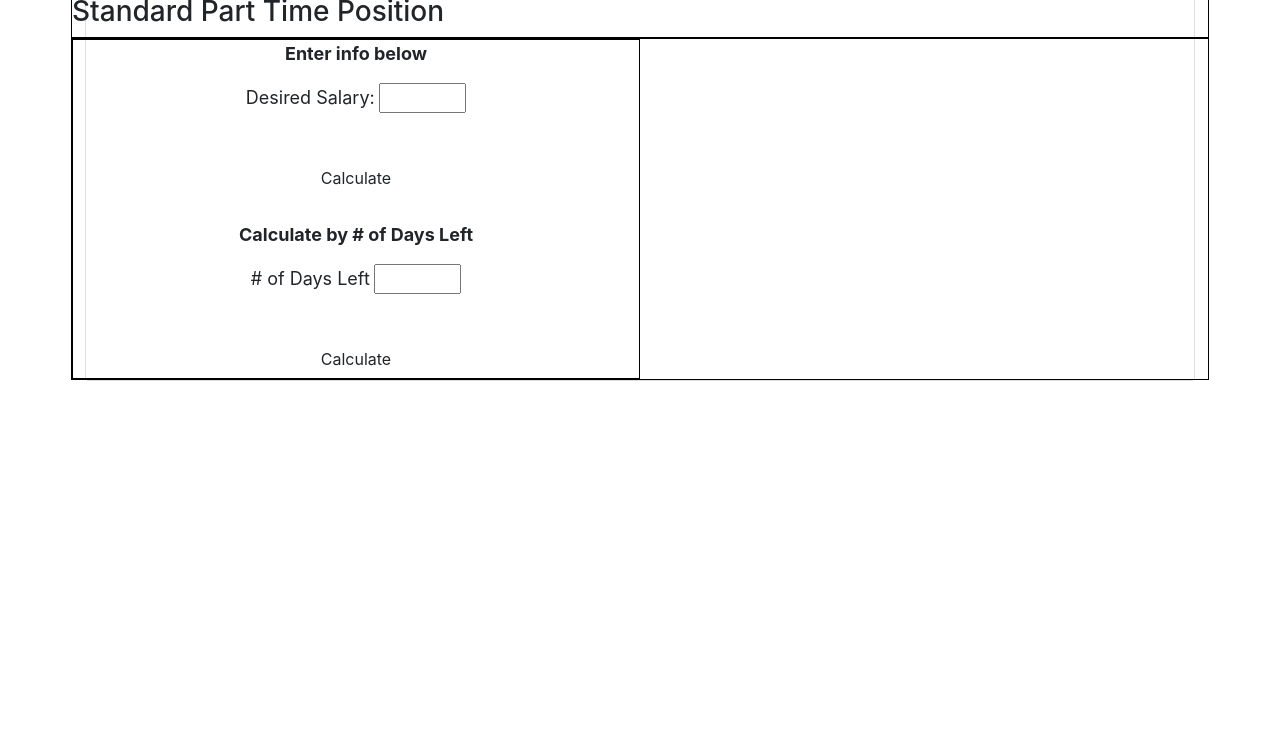
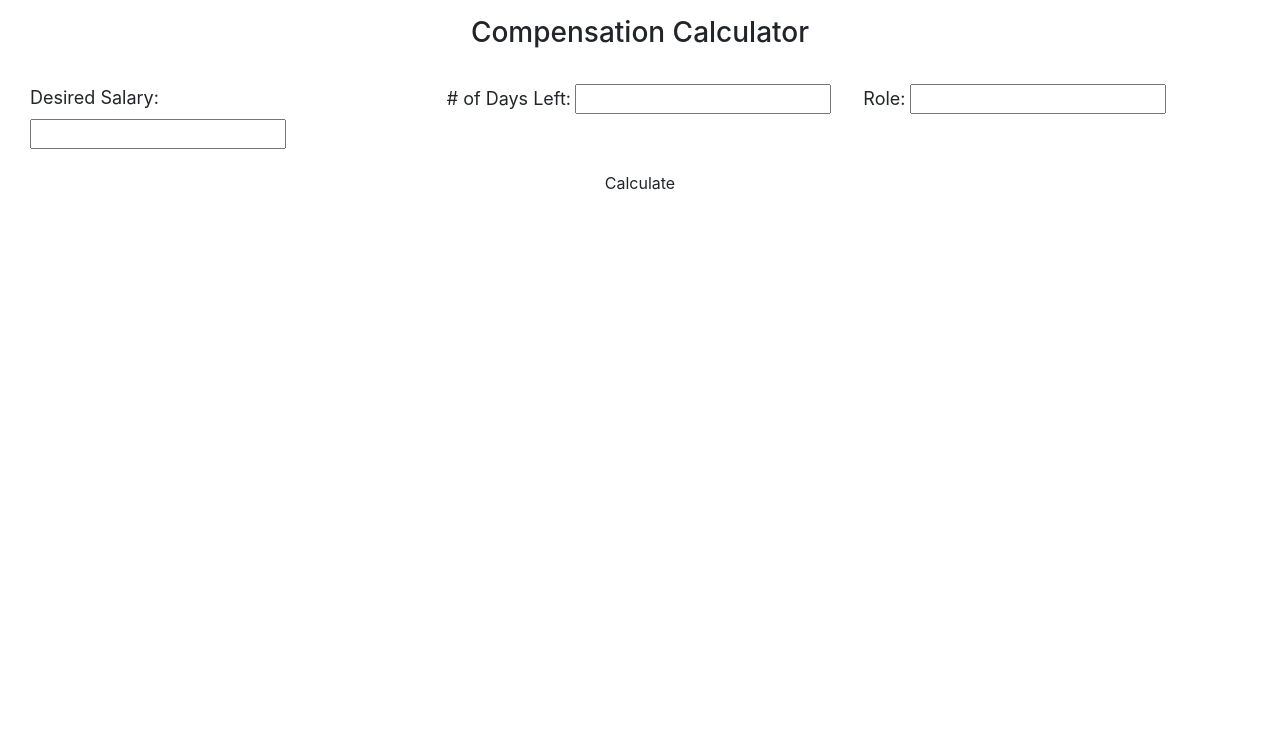
Before and after one commit to learicist/Trilogy-Comp-Calc, a plain HTML site: page index.html in a window 1280 px wide. Shown: the part 55-800 px from the top of the page. Drawn offline with nearby package versions, Linux system fonts and the light colour scheme.

Commit message:
added third field, arranged CSS

```diff
--- a/index.html
+++ b/index.html
@@ -13,50 +13,47 @@
 			integrity="sha384-ggOyR0iXCbMQv3Xipma34MD+dH/1fQ784/j6cY/iJTQUOhcWr7x9JvoRxT2MZw1T"
 			crossorigin="anonymous">
 		<script
-			src="https://stackpath.bootstrapcdn.com/bootstrap/4.3.1/js/bootstrap.min.js"
-			integrity="sha384-JjSmVgyd0p3pXB1rRibZUAYoIIy6OrQ6VrjIEaFf/nJGzIxFDsf4x0xIM+B07jRM"
+			src="https://code.jquery.com/jquery-3.4.1.js"
+			integrity="sha256-WpOohJOqMqqyKL9FccASB9O0KwACQJpFTUBLTYOVvVU="
 			crossorigin="anonymous">
 		</script>
 		<script
-			src="https://code.jquery.com/jquery-3.4.1.js"
-			integrity="sha256-WpOohJOqMqqyKL9FccASB9O0KwACQJpFTUBLTYOVvVU="
+			src="https://stackpath.bootstrapcdn.com/bootstrap/4.3.1/js/bootstrap.min.js"
+			integrity="sha384-JjSmVgyd0p3pXB1rRibZUAYoIIy6OrQ6VrjIEaFf/nJGzIxFDsf4x0xIM+B07jRM"
 			crossorigin="anonymous">
 		</script>
 	</head>
 
 	<body>
-		<div class="container">
-			<div class="row">
+		<div class="container-fluid">
+			<div id="topRow" class="row">
 				<div id="getDate">
-					<h2 id="date"></h3>
+					<h2 id="date"></h2>
 				</div>
 			</div>
 
-			<div class="card" id="partTime">
-				<div class="row calc-heading">
-					<h3><span class="sop-heading">Standard Part Time Position</span></h3>
+
+			<div class="row calc-heading" id="headingRow">
+				<h3><span class="sop-heading">Compensation Calculator</span></h3>
 			</div>
 			<div class="row">
-					<div class="col-6" id="btnHouse">
-						<p><strong>Enter info below</strong></p>
-						<div class="form-group">
+				<div class="col-sm-12" id="btnHouse">
+					<div class="col-sm-4">
 						<label>Desired Salary: </label>
-							<input type="number" name="desiredSalary" id="desiredSalary" min="1" max="72">
+						<input type="number" name="desiredSalary" id="desiredSalary">
 					</div>
-						<br>
-						<button id="calculateByDesiredSalary" class="btn calcBtn">Calculate</button>
 
-						<br>
-						<br>
+					<div class="col-sm-4">
+						<label># of Days Left:</label>
+						<input type="number" name="remainingClasses" id="remainingClasses">
+					</div>
 
-						<p><strong>Calculate by # of Days Left</strong></p>
-						<div class="form-group input-field inline calcInput">
-							<label># of Days Left</label>
-							<input type="number" name="remainingClasses" id="remainingClasses" min="1" max="72">
+					<div class="col-sm-4">
+						<label>Role:</label>
+						<input type="text" name="role" id="role">
 					</div>
-						<br>
-						<button id="calculateByDaysRemaining" class="waves-effect waves-light btn calcBtn">Calculate</button>
 				</div>
+
 				<div class="resultsDiv col-2" id="baseDiv">
 				</div>
 				<div class="resultsDiv col-2" id="bonusDiv">
@@ -64,7 +61,11 @@
 				<div class="resultsDiv col-2" id="totalDiv">
 				</div>
 			</div>
-			</div> <!--card-->
+
+			<div class="row">
+				<button id="calculate" class="btn calcBtn">Calculate</button>
+			</div>
+
 		</div>
 
 		<script type="text/javascript">
--- a/main.css
+++ b/main.css
@@ -4,16 +4,25 @@ body {
 }
 
 .row {
-	text-align: center;
-	border: 1px solid black;
+	/* border: 1px solid black; */
+	display: flex;
+	justify-content: center;
 }
 
 p {
 	font-size: 18px;
 }
 
+#headingRow {
+	margin-top: 2%;
+}
+
 label {
 	font-size: 18px;
+}
+
+.btn {
+	color: black;
 }
 
 .resultsDiv {
@@ -21,6 +30,7 @@ label {
 }
 
 #btnHouse {
-	border: 1px solid black;
-	display: inline-block;
+	margin-top: 2%;
+	display: flex;
+	justify-content: center;
 }
```
Lines whose indentation alone changed are shown as unchanged.
